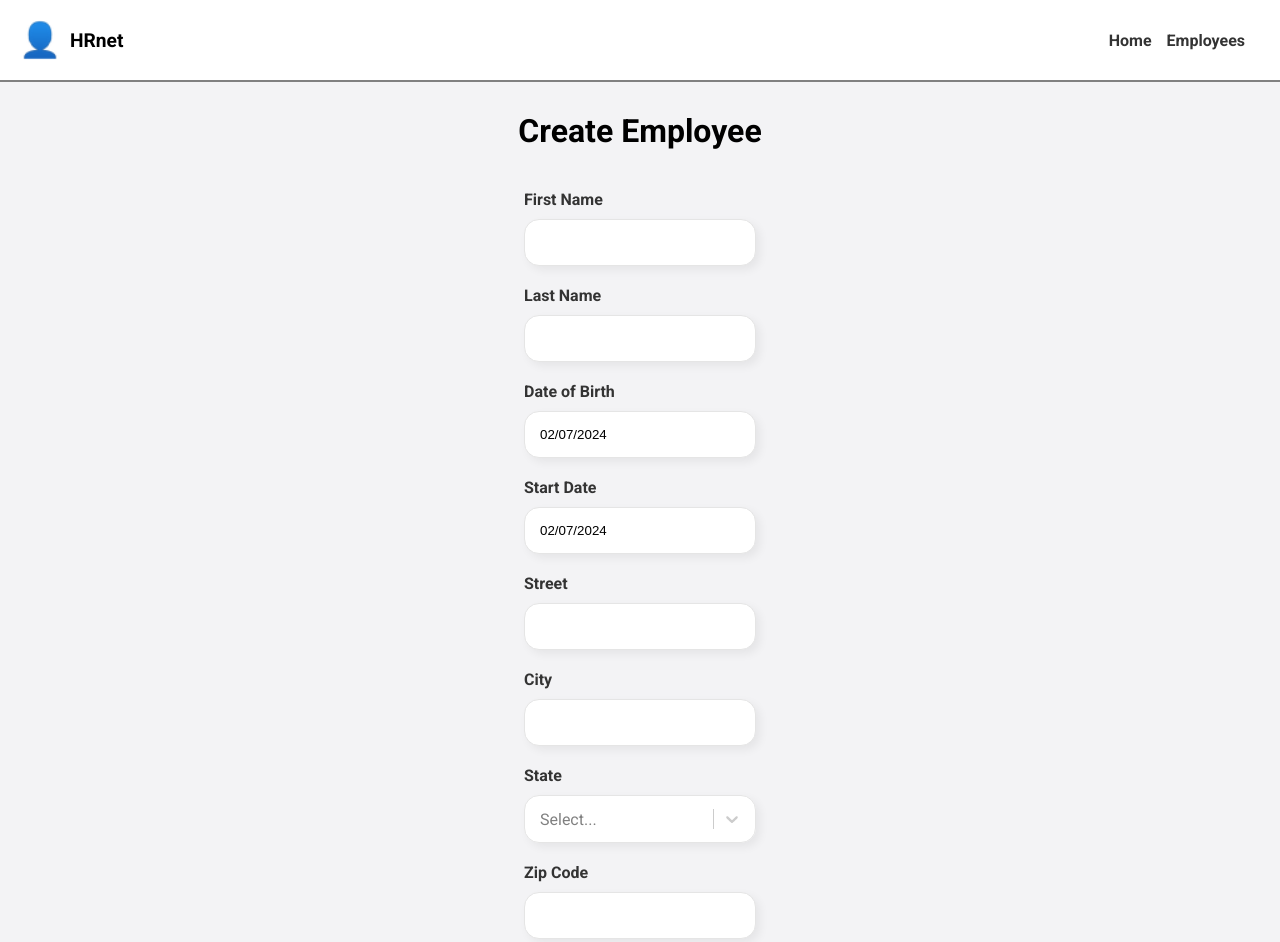
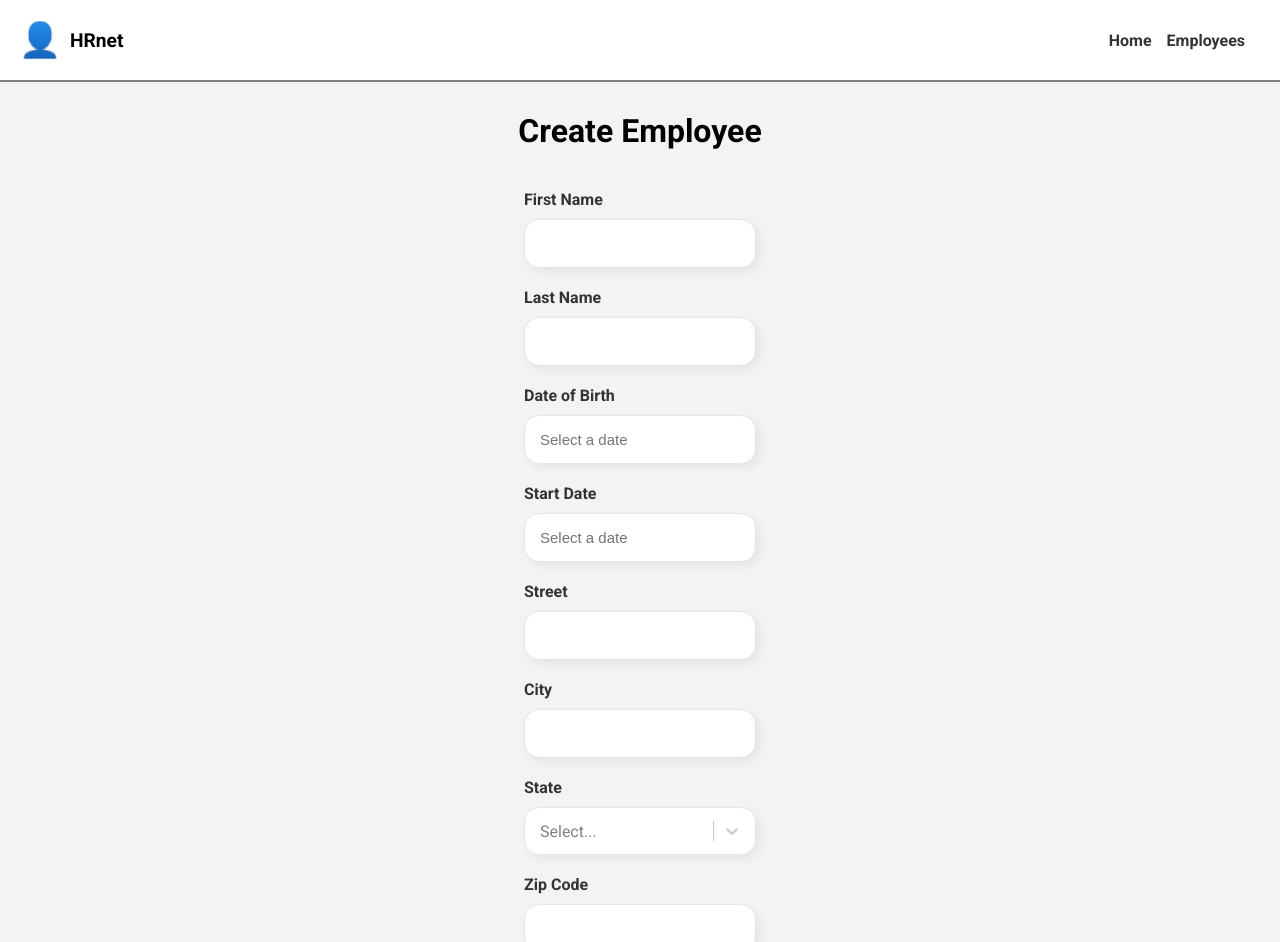
Before and after one commit to ssaili/hr-net, a React (Create React App) app: page / in a window 1280 px wide. Shown: the top 942 px of the page. Built offline with nearby package versions, Linux system fonts and the light colour scheme; a web font is replaced by a local one.

Commit message:
Update Form component and app style

```diff
--- a/src/components/Form/index.jsx
+++ b/src/components/Form/index.jsx
@@ -4,13 +4,10 @@ import Input from "../Input";
 import departments from "../../data/departments";
 import states from "../../data/states";
 import { useDispatch } from "react-redux";
-import { useSelector } from "react-redux";
 import { addEmployee } from "../../features/employees/employeesSlice";
 
 function Form() {
   const dispatch = useDispatch();
-
-  const employees = useSelector((state) => state.employees);
 
   const [inputValues, setInputValues] = useState({
     firstName: "",
@@ -24,33 +21,44 @@ function Form() {
     department: "",
   });
 
+  const [errorMessage, setErrorMessage] = useState("");
+
   const handleInputChange = (name, newValue) => {
     setInputValues((prevValues) => ({
       ...prevValues,
-      [name]: newValue,
+      [name]: newValue.trimEnd(),
     }));
   };
 
   const handleSubmit = (event) => {
     event.preventDefault();
-    dispatch(addEmployee(inputValues));
-    console.log(inputValues);
-    console.log(employees);
+    if (isFormValid()) {
+      setErrorMessage("");
+      dispatch(addEmployee(inputValues));
+      window.location.reload(false);
+    } else {
+      setErrorMessage("Please fill out all fields");
+    }
   };
+
+  const isFormValid = () => {
+    return Object.values(inputValues).every((value) => value.trim() !== "");
+  };
+
 
   return (
     <form className="form" onSubmit={handleSubmit}>
       <Input
         label="First Name"
-        type="text"
         name="firstName"
         onInputChange={handleInputChange}
+        regularExpression={/^[a-zA-Z\s]*$/}
       />
       <Input
         label="Last Name"
-        type="text"
         name="lastName"
         onInputChange={handleInputChange}
+        regularExpression={/^[a-zA-Z\s]*$/}
       />
       <Input
         label="Date of Birth"
@@ -66,15 +74,15 @@ function Form() {
       />
       <Input
         label="Street"
-        type="text"
         name="street"
         onInputChange={handleInputChange}
+        regularExpression={/^[a-zA-Z0-9\s]*$/}
       />
       <Input
         label="City"
-        type="text"
         name="city"
         onInputChange={handleInputChange}
+        regularExpression={/^[a-zA-Z\s]*$/}
       />
       <Input
         label="State"
@@ -85,9 +93,9 @@ function Form() {
       />
       <Input
         label="Zip Code"
-        type="number"
         name="zipCode"
         onInputChange={handleInputChange}
+        regularExpression={/^[0-9]*$/}
       />
       <Input
         label="Department"
@@ -99,6 +107,7 @@ function Form() {
       <button type="submit" className="form-submit">
         Save
       </button>
+      {!isFormValid() && <p className="error-message">{errorMessage}</p>}
     </form>
   );
 }
--- a/src/components/Form/style.scss
+++ b/src/components/Form/style.scss
@@ -12,5 +12,11 @@
     border-radius: 15px;
     border: none;
     box-shadow: 4px 4px 10px rgba(0, 0, 0, 0.06);
+    transition: transform .2s;
+
+    &:hover {
+      cursor: pointer;
+      transform: scale(1.15);
+    }
   }
 }
--- a/src/components/Input/index.jsx
+++ b/src/components/Input/index.jsx
@@ -1,16 +1,36 @@
-import { useState } from "react";
-//DatePicker library is imported from react-datepicker
+import { useState, useEffect } from "react";
 import DatePicker from "react-datepicker";
 import "react-datepicker/dist/react-datepicker.css";
-//Select library is imported from react-select
 import Select from "react-select";
 import "./style.scss";
 
-function Input({ label, type, name, options, onInputChange }) {
+function Input({ label, type, name, options, onInputChange, regularExpression }) {
   const [inputValue, setInputValue] = useState(getInitialValue(type));
+  const [isValid, setIsValid] = useState(true);
+
+  useEffect(() => {
+    let timer;
+    if (!isValid) {
+      timer = setTimeout(() => {
+        setIsValid(true);
+      }, 2000);
+    }
+    return () => clearTimeout(timer);
+  }, [isValid]);
+
+  function firstLetterToUppercase(str) {
+    return (str.charAt(0).toUpperCase() + str.slice(1));
+  }
 
   const handleChange = (event) => {
     const updateInputValue = (value) => {
+      if (regularExpression && !regularExpression.test(value)) {
+        setIsValid(false);
+        return;
+      } else {
+        setIsValid(true);
+      }
+
       setInputValue(value);
       onInputChange(name, value);
     };
@@ -26,13 +46,13 @@ function Input({ label, type, name, options, onInputChange }) {
         break;
       case "select":
         if (event) {
-          const selectedValue = event.value;
+          const selectedValue = firstLetterToUppercase(event.value);
           updateInputValue(selectedValue);
         }
         break;
       default:
         if (event?.target) {
-          const inputValue = event.target.value;
+          const inputValue = firstLetterToUppercase(event.target.value).trimStart().split(/[\s,\t,\n]+/).join(' ');
           updateInputValue(inputValue);
         }
         break;
@@ -42,7 +62,7 @@ function Input({ label, type, name, options, onInputChange }) {
   function getInitialValue(type) {
     switch (type) {
       case "date":
-        return new Date();
+        return null;
       case "select":
         return null;
       default:
@@ -57,9 +77,10 @@ function Input({ label, type, name, options, onInputChange }) {
           <div className="date-container">
             <label className="date-label">{label}</label>
             <DatePicker
+              placeholderText="Select a date"
               className="date-field"
+              onChange={handleChange}
               selected={inputValue}
-              onChange={handleChange}
             />
           </div>
         );
@@ -86,6 +107,7 @@ function Input({ label, type, name, options, onInputChange }) {
               value={inputValue}
               onChange={handleChange}
             />
+            {!isValid && <span className="error-message">This character is not allowed.</span>}
           </div>
         );
     }
--- a/src/components/Input/style.scss
+++ b/src/components/Input/style.scss
@@ -16,6 +16,8 @@
 
   .input-field,
   .date-field {
+    font-size: 15px;
+    color: #808080;
     width: 200px;
     padding: 15px;
     border-radius: 15px;
--- a/src/index.scss
+++ b/src/index.scss
@@ -7,3 +7,9 @@ body {
   font-family: "Roboto", sans-serif;
   background-color: #f3f3f5;
 }
+
+.error-message {
+  color: #ff0000;
+  font-size: 0.8rem;
+  margin-top: 5px;
+}
```
